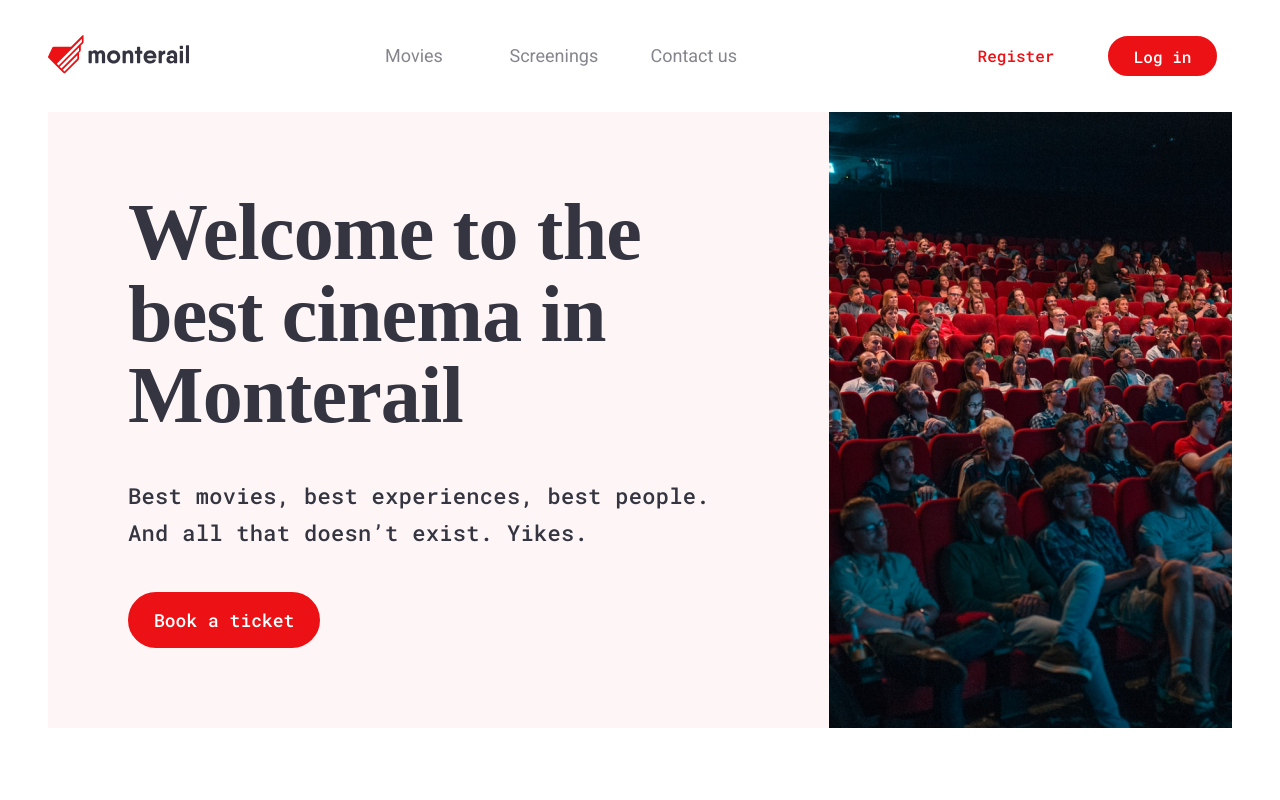
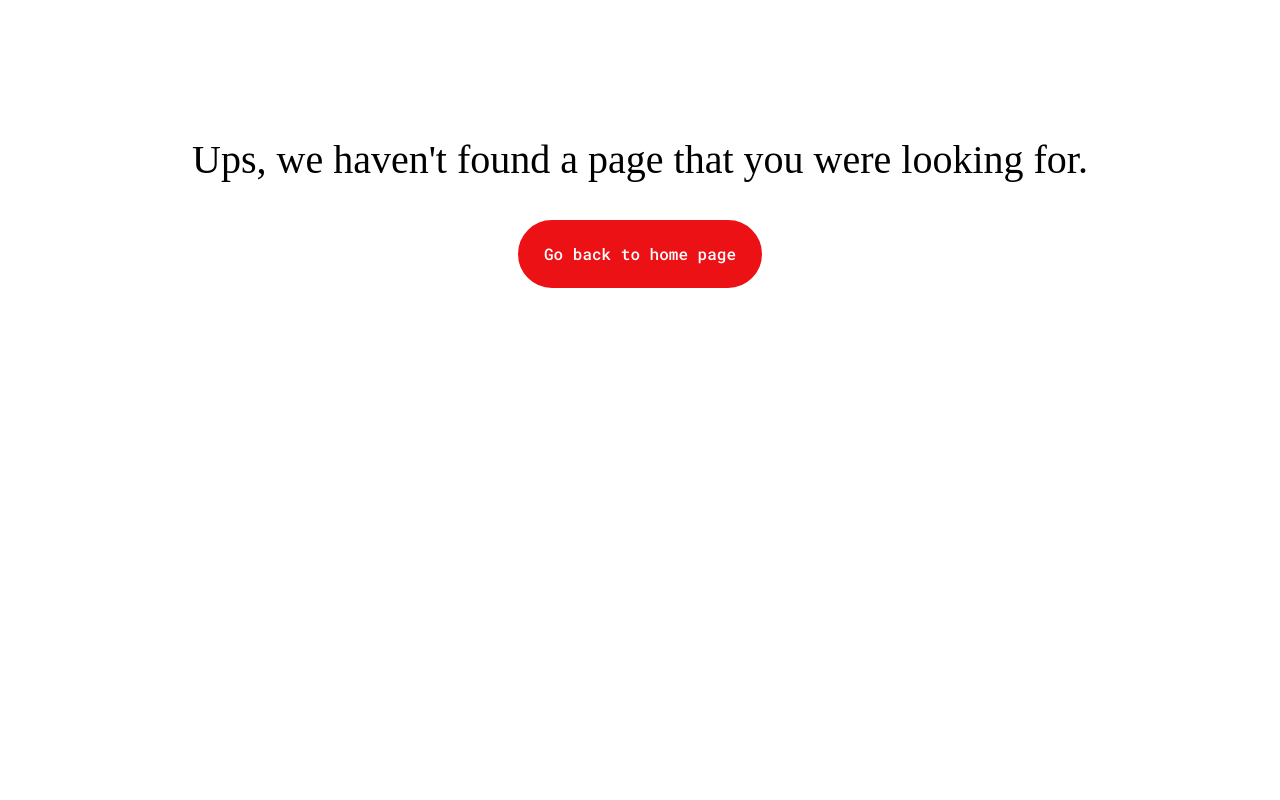
Before and after one commit to martaqh/monte-cinema-project, a Vue app: page /no-match in a window 1280 px wide. Shown: the top 800 px of the page. Built offline with nearby package versions, Linux system fonts and the light colour scheme; a web font is replaced by a local one.

Commit message:
Set up basic routing

```diff
--- a/package.json
+++ b/package.json
@@ -19,8 +19,8 @@
     "eslint": "^8.22.0",
     "eslint-config-prettier": "^8.5.0",
     "eslint-plugin-vue": "^9.3.0",
+    "node-sass": "^7.0.1",
     "prettier": "2.7.1",
-    "node-sass": "^7.0.1",
     "sass-loader": "^13.0.2",
     "vite": "^3.0.1"
   }
--- a/src/App.vue
+++ b/src/App.vue
@@ -4,7 +4,7 @@ import LandingPage from '@/components/pages/LandingPage.vue';
 
 <template>
   <main class="app">
-    <LandingPage/>
+    <router-view />
   </main>
 </template>
 
--- a/src/components/common/AppButton.vue
+++ b/src/components/common/AppButton.vue
@@ -34,7 +34,7 @@ export default defineComponent({
   },
   computed: {
     componentVariant() {
-      return (this.to) ? 'a' : 'button'
+      return (this.to) ? 'router-link' : 'button'
     },
   }
 });
--- a/src/components/pages/LandingPage.vue
+++ b/src/components/pages/LandingPage.vue
@@ -7,6 +7,7 @@ import TheContainer from '@/components/common/TheContainer.vue';
 import WelcomeSection from '@/components/views/WelcomeSection.vue';
 import MovieCard from '@/components/views/MovieCard.vue';
 import MoviesSummary from '@/components/views/MoviesSummary.vue';
+import NoMatch from '@/components/views/NoMatch.vue';
 export default defineComponent({
   components: {
     TheHeader,
@@ -15,7 +16,8 @@ export default defineComponent({
     TheContainer,
     WelcomeSection,
     MovieCard,
-    MoviesSummary
+    MoviesSummary,
+    NoMatch
   }
 });
 </script>
--- a/src/components/views/MoviesSummary.vue
+++ b/src/components/views/MoviesSummary.vue
@@ -4,6 +4,7 @@ import TheTag from '@/components/common/TheTag.vue';
 import SectionTitle from '@/components/common/SectionTitle.vue';
 import MovieCard from './MovieCard.vue';
 import TheContainer from '@/components/common/TheContainer.vue';
+import NoMatch from './NoMatch.vue';
 
 const movies = [
                   {
@@ -45,7 +46,7 @@ const movies = [
             ]
 
 export default defineComponent({
-  components: { MovieCard, TheContainer },
+  components: { MovieCard, TheContainer, NoMatch },
   data() {
     return {
         movies: movies,
--- /dev/null
+++ b/src/components/views/NoMatch.vue
@@ -0,0 +1,34 @@
+<script>
+import { defineComponent } from 'vue';
+import SectionTitle from '../common/SectionTitle.vue';
+import AppButton from '../common/AppButton.vue';
+
+
+export default defineComponent({
+    components: { AppButton }
+});
+</script>
+
+<template>
+    <div class="not-found">
+        <h1>Ups, we haven't found a page that you were looking for.</h1>
+        <AppButton to="/">Go back to home page</AppButton>
+    </div>
+
+</template>
+
+<style lang="scss" scoped>
+.not-found {
+    display: flex;
+    flex-direction: column;
+    align-items: center;
+    justify-content: center;
+    padding: 100px;
+
+    h1 {
+        font-size: 40px;
+        font-family: $font-title;
+        padding: 40px 0;
+    }
+}
+</style>
--- /dev/null
+++ b/src/router/index.js
@@ -0,0 +1,48 @@
+import { createRouter, createWebHistory } from 'vue-router';
+
+
+const routes = [
+    {
+        path: '/',
+        name: 'Home',
+        component: () => import('@/components/pages/LandingPage.vue'),
+
+    },
+    {
+        path: '/screenings',
+        name: 'Screenings',
+        component: () => import('@/components/views/ScreeningsSection.vue'),
+    },
+
+    {
+        path: '/movies',
+        name: 'Movies',
+        component: () => import ('@/components/views/MoviesSummary.vue'),
+
+    },
+  /*  {
+        path: '/movies/:movieId',
+        name: 'MoviePage',
+        props: true,
+        component: () => import ('@/components/views/MovieCard.vue'),
+
+    }, */
+    {
+        path: '/:path*',
+        redirect: '/no-match'
+    },
+    {
+        path: '/no-match',
+        name: 'NoMatch',
+        component: () => import ('@/components/views/NoMatch.vue'),
+    }
+
+
+];
+
+const router = createRouter({
+    history: createWebHistory(),
+    routes
+});
+
+export default router;
--- a/src/styles/common/_reset.scss
+++ b/src/styles/common/_reset.scss
@@ -47,3 +47,6 @@ table {
 	border-collapse: collapse;
 	border-spacing: 0;
 }
+a {
+  text-decoration: none;
+}
```
Also changed, not shown: src/main.js (+7 -1 lines), 1 other file (tests, documents, lock files or other folders).
